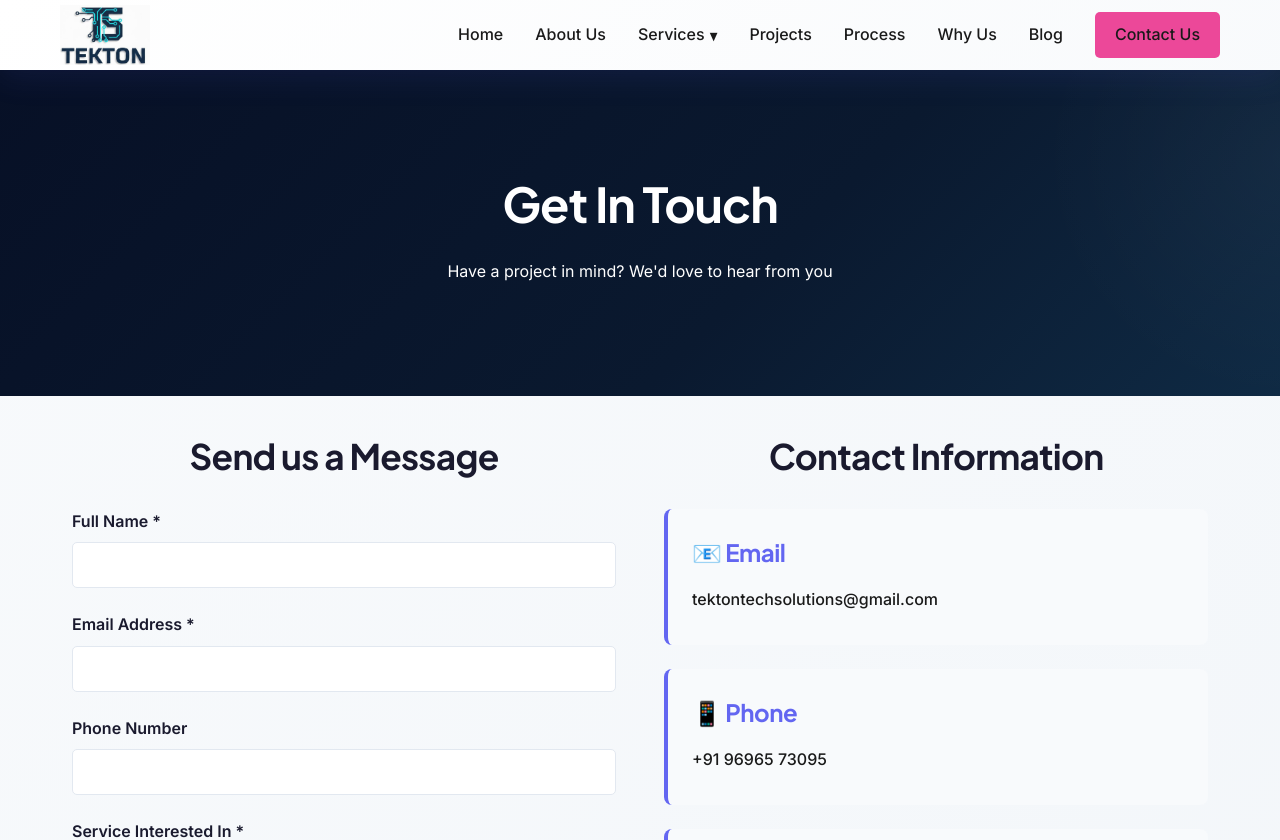
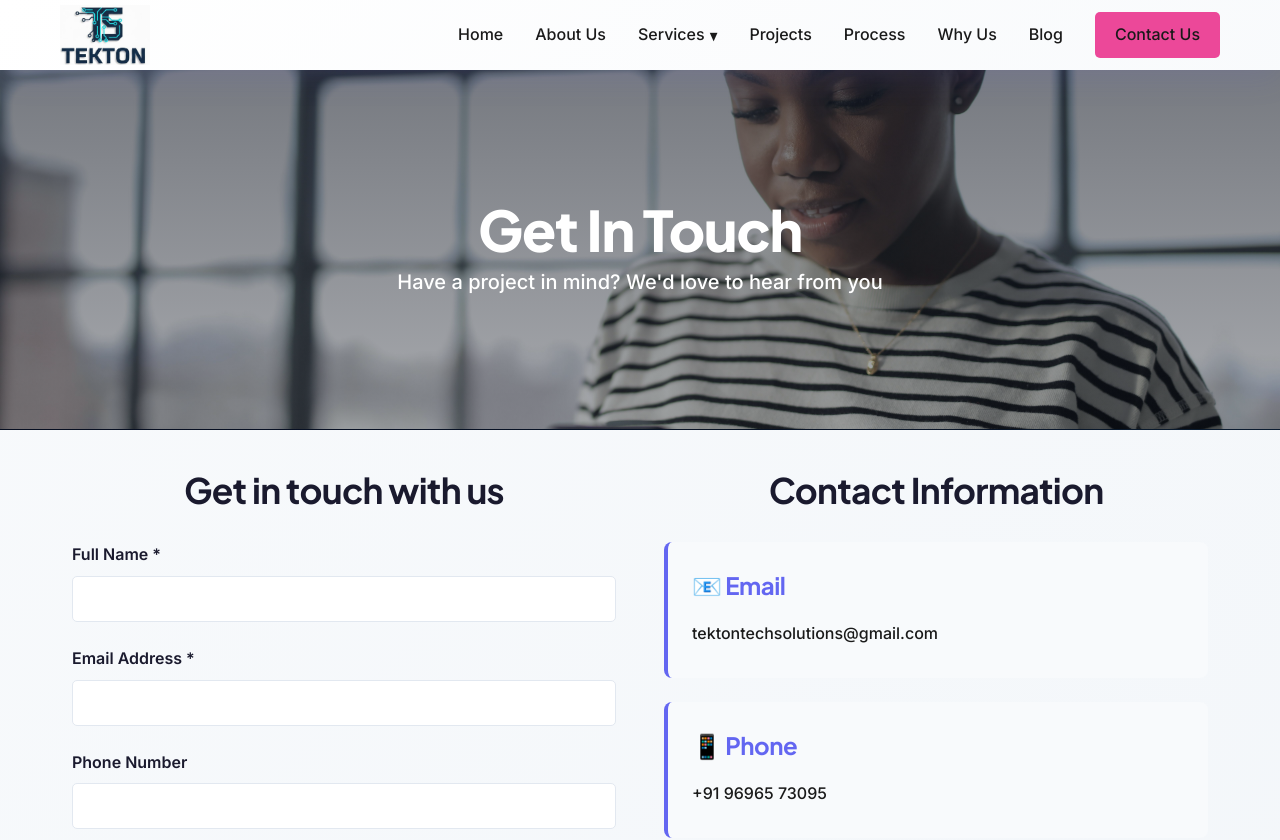
Before and after one commit to Gauravsingh123-aw/Techton, a React (Vite) app: page /contact in a window 1280 px wide. Shown: the top 840 px of the page. Built offline with nearby package versions, Linux system fonts and the light colour scheme.

Commit message:
change/ caption change and spm field addition in mechanical services

```diff
--- a/src/pages/Contact.jsx
+++ b/src/pages/Contact.jsx
@@ -1,6 +1,7 @@
 import React, { useState } from 'react';
 import '../styles/Contact.css';
 import axios from 'axios'
+import contact_banner from '../assets/contact_us.jpg'
 
 function Contact() {
   const [formData, setFormData] = useState({
@@ -40,15 +41,18 @@ function Contact() {
   return (
     <div className="contact">
       <div className="contact-hero">
-        <h1>Get In Touch</h1>
-        <p>Have a project in mind? We'd love to hear from you</p>
+        <img className="img-banner" src={contact_banner} alt="Contact Banner" />
+        <div className="overlay">
+          <h1>Get In Touch</h1>
+          <p>Have a project in mind? We'd love to hear from you</p>
+        </div>
       </div>
 
       <div className="contact-container">
         <div className="contact-grid">
           {/* Contact Form */}
           <div className="contact-form-section">
-            <h2>Send us a Message</h2>
+            <h2>Get in touch with us</h2>
             {submitted && <div className="success-message">✓ Thank you! We'll get back to you soon.</div>}
             <form onSubmit={handleSubmit} className="contact-form">
               <div className="form-group">
--- a/src/pages/Home.jsx
+++ b/src/pages/Home.jsx
@@ -20,7 +20,7 @@ function Home() {
       {/* Hero Section */}
       <HeroSection
         title="Transform Your Vision into Reality"
-        subtitle="Multi-domain expertise in Mechanical Design, Software & IT, and Layout Design"
+        subtitle="Mechanical Design, SPM Design, Software Development & IT Solutions and Layout Design"
         primaryBtn={{ text: "Get a Quote", link: "/contact" }}
         secondaryBtn={{ text: "View Projects", link: "/projects" }}
         image={home_img}
--- a/src/pages/ServiceDetail.jsx
+++ b/src/pages/ServiceDetail.jsx
@@ -17,11 +17,11 @@ function ServiceDetail() {
       services: [
         {
           title: "CAD Design",
-          description: "CAD solutions built for performance and manufacturability.Accurate designs for reliable manufacturing.Engineering-driven CAD design for real-world applications.Optimized designs. Reduced errors , better results."
+          description: "CAD solutions built for performance and manufacturability.\nAccurate designs for reliable manufacturing.Engineering-driven CAD design for real-world applications.Optimized designs. Reduced errors , better results."
         },
         {
           title: "JIG AND FIXTURES DESIGN & DEVELOPMENT",
-          description: "Precision Jig & Fixture Design for Accurate Manufacturing.Designing Jigs and Fixtures for Efficiency, Accuracy, and Reliability."
+          description: "Precision Jig & Fixture Design for Accurate Manufacturing.\nDesigning Jigs and Fixtures for Efficiency, Accuracy, and Reliability."
         },
         {
           title: "Detailed drafting and manufacturing drawings",
@@ -35,10 +35,10 @@ function ServiceDetail() {
           title: "FEA",
           description: "Finite Element Analysis and simulation using ANSYS, CFX, and other leading software."
         },
-        // {
-        //   title: "Sheet Metal & Welding Designs",
-        //   description: "Specialized designs for sheet metal fabrication and welded assemblies."
-        // }
+        {
+          title: "Spm design",
+          description: `Precision Engineering. Smart Automation.\n Reliable Performance.\nCustom SPM Design and Engineering Solutions built to optimize modern manufacturing.Delivering innovation, efficiency, and performance for industrial growth.`
+        }
       ],
       tools: ["AutoCAD", "CATIA", "SolidWorks",  "ANSYS"],
       industries: ["Automotive", "Manufacturing"],
@@ -146,7 +146,7 @@ function ServiceDetail() {
             {service.services.map((svc, idx) => (
               <div key={idx} className="service-item">
                 <h3>{svc.title}</h3>
-                <p>{svc.description}</p>
+                <p style={{ whiteSpace: "pre-line" }}>{svc.description}</p>
               </div>
             ))}
           </div>
--- a/src/styles/Contact.css
+++ b/src/styles/Contact.css
@@ -4,13 +4,16 @@
 }
 
 .contact-hero {
-  /* dark hero gradient to match site hero */
+  /* hero will show a banner image with overlay (image fallback to gradient) */
   background: linear-gradient(135deg, #071026 0%, #0A192F 60%, #0f2a44 100%);
   color: white;
-  padding: 6rem 2rem;
+  padding: 0; /* padding handled by overlay */
   text-align: center;
   position: relative;
   overflow: hidden;
+  width: 100%;
+  height: 360px; /* match service banner height */
+  border-bottom: 1px solid rgba(0,0,0,0.15);
 }
 
 .contact-hero::before {
@@ -23,6 +26,62 @@
   background: radial-gradient(circle, rgba(255,255,255,0.03) 0%, transparent 70%);
   border-radius: 50%;
   z-index: 0;
+}
+
+/* Banner image styles (shared with service detail for consistent look) */
+.img-banner {
+  position: absolute;
+  top: 0;
+  left: 0;
+  width: 100%;
+  height: 100%;
+  object-fit: cover;
+  object-position: center;
+  display: block;
+  z-index: 0;
+}
+
+.contact-hero::after {
+  content: "";
+  position: absolute;
+  inset: 0;
+  background: linear-gradient(180deg, rgba(6,12,24,0.55), rgba(6,12,24,0.35));
+  z-index: 1;
+}
+
+.overlay {
+  position: absolute;
+  top: 50%;
+  left: 50%;
+  transform: translate(-50%, -50%);
+  background: transparent;
+  padding: 0 1rem;
+  text-align: center;
+  z-index: 3;
+  max-width: 1000px;
+  width: 100%;
+}
+
+.overlay h1 {
+  color: black;
+  font-size: clamp(28px, 6vw, 56px);
+  font-weight: 800;
+  margin: 0 0 0.5rem 0;
+  line-height: 1.02;
+}
+
+.overlay p {
+  color: rgba(246, 243, 243, 0.9);
+  font-size: 1.25rem;
+  font-weight: 500;
+  margin: 0 auto;
+  max-width: 900px;
+}
+
+.contact-hero .overlay h1,
+.contact-hero .overlay p {
+  position: relative;
+  z-index: 2;
 }
 
 .contact-hero h1,
```
Also changed, not shown: src/assets/contact_us.jpg (added).
